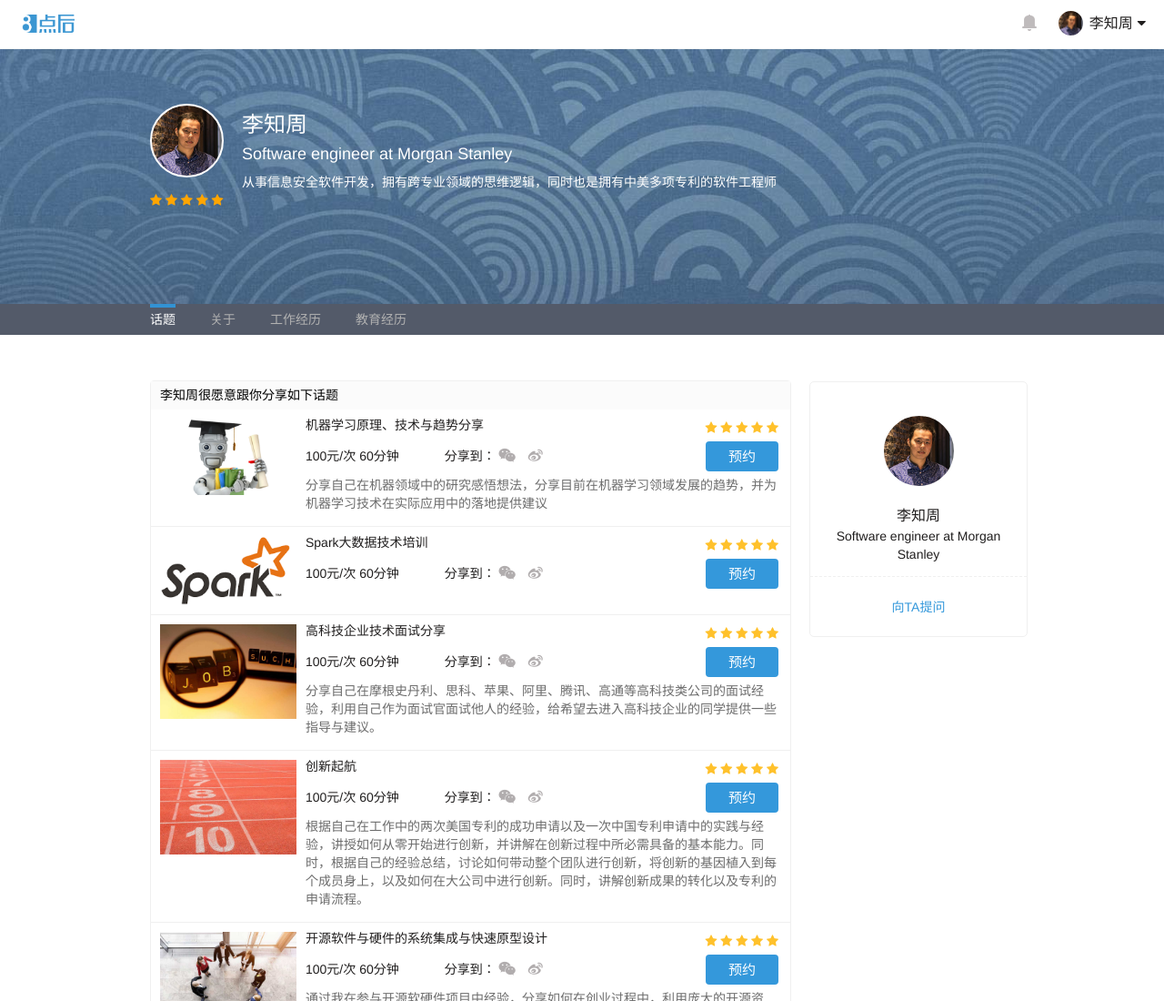
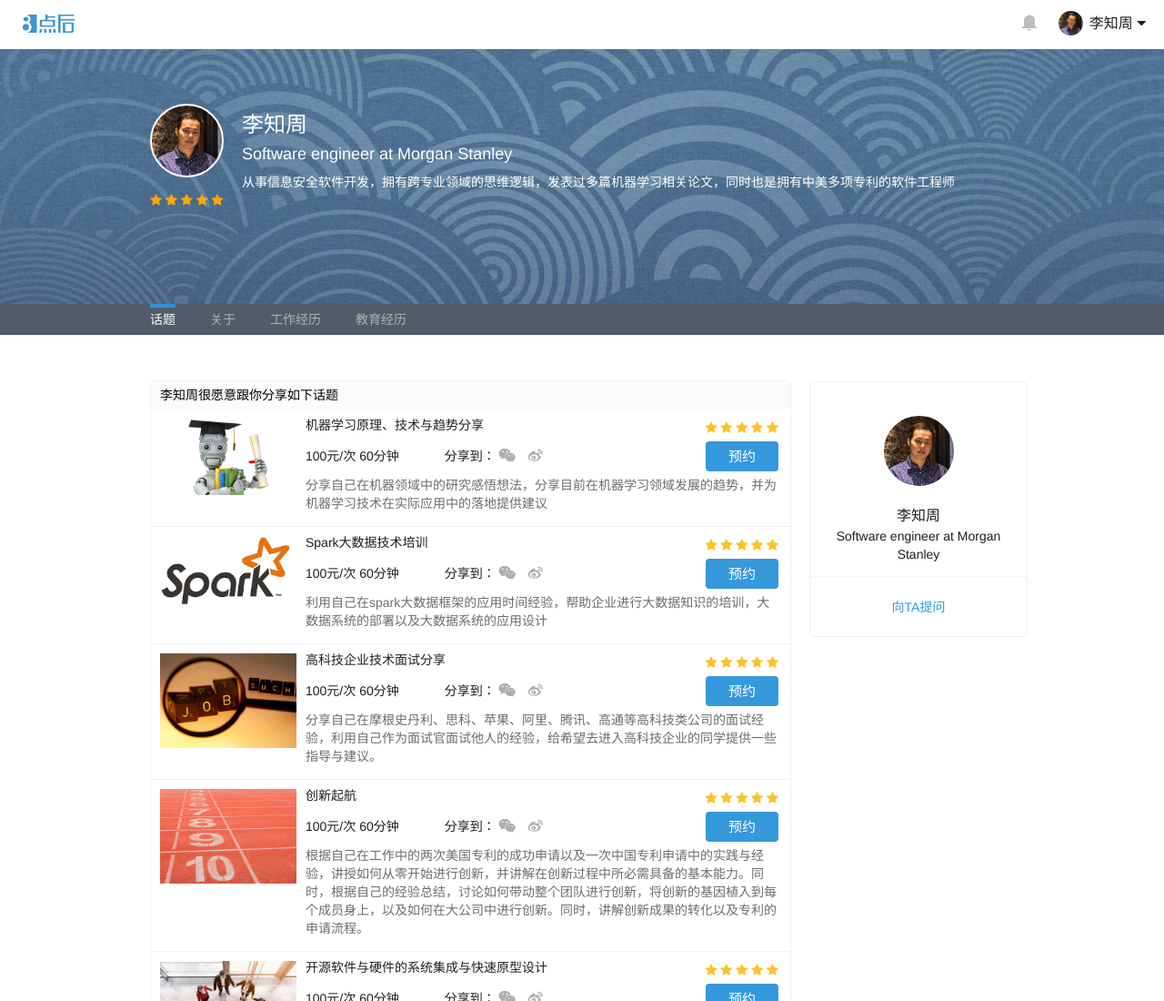
Before and after one commit to lizhizhou/lizhizhou.github.io, a plain HTML site: page index.html in a window 1280 px wide. Shown: the top 1100 px of the page at 91% size. Drawn offline with Linux system fonts and the light colour scheme; some icons are missing; files whose address does not match are found by name.

Commit message:
bigdata
bigdata

```diff
--- a/index.html
+++ b/index.html
@@ -77,7 +77,7 @@
 
                         </h3>
                         <h4>Software engineer at Morgan Stanley</h4>
-                        <p>从事信息安全软件开发，拥有跨专业领域的思维逻辑，同时也是拥有中美多项专利的软件工程师</p>
+                        <p>从事信息安全软件开发，拥有跨专业领域的思维逻辑，发表过多篇机器学习相关论文，同时也是拥有中美多项专利的软件工程师</p>
                     </div>
                 </div>
             </div>
@@ -166,7 +166,7 @@
                                             <button class="btn btn-liang pull-right"  onclick="window.location.href='mailto:87249209@qq.com?Subject=Spark大数据技术培训&Body=预约时间：    预约时长：'" data-aid="IAM-A-11-20-2014-D74160AB" data-sid="9E2C580E" data-sprice="100" data-sduration="60" data-sname="Spark大数据技术培训">预约</button>
                                         </div>
 
-                                        <div class="line long-content" word-height="36"></div>
+                                        <div class="line long-content" word-height="36">利用自己在spark大数据框架的应用时间经验，帮助企业进行大数据知识的培训，大数据系统的部署以及大数据系统的应用设计</div>
                                     </div>
                                 </div>
                             </li>
```
